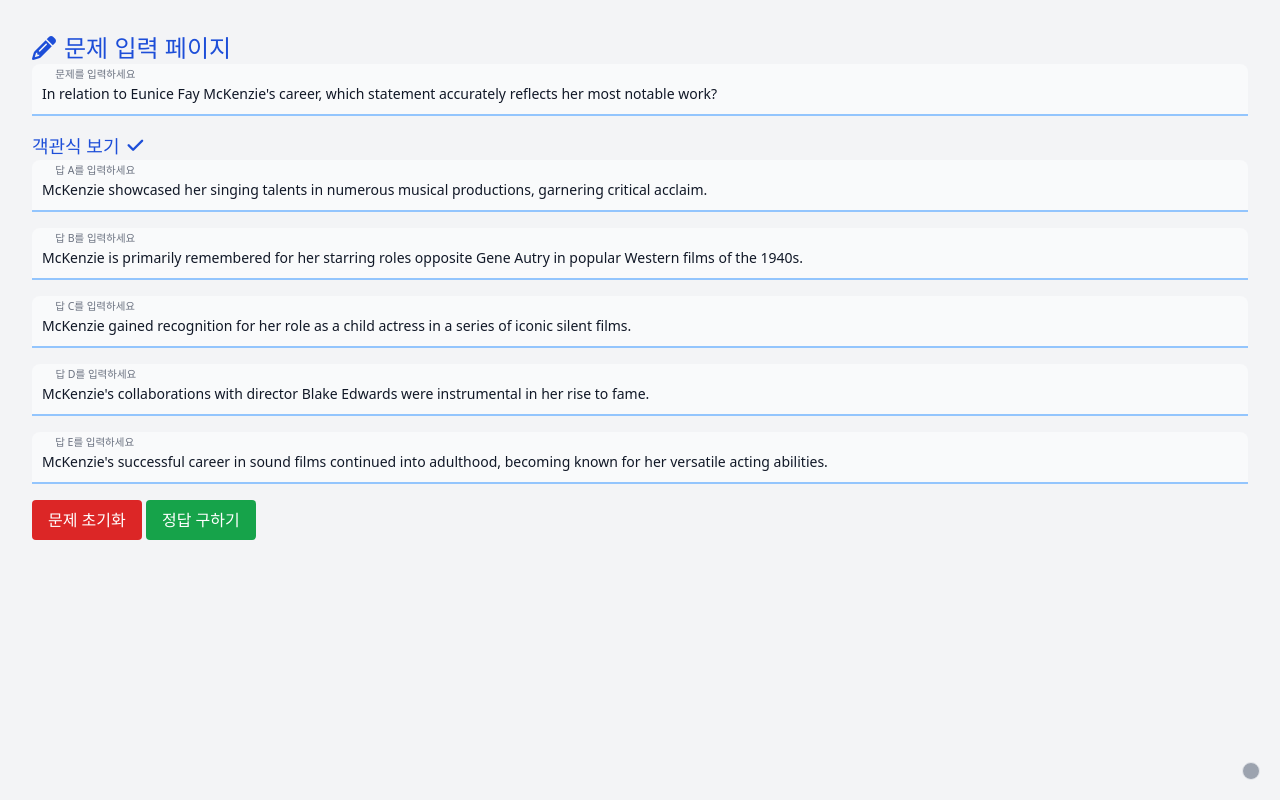
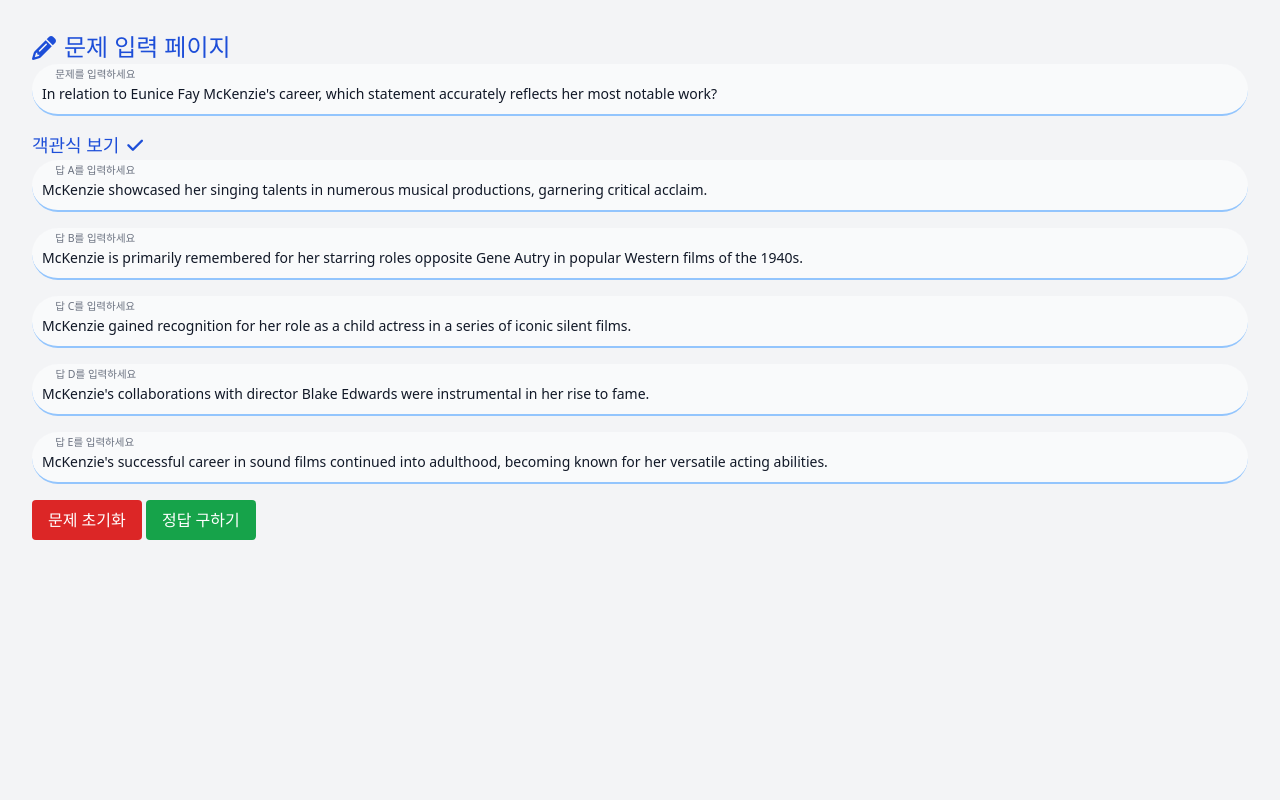
Before and after one commit to mrseongminkim/capstone-project, a Flask app: page / in a window 1280 px wide. Run offline with Flask 3, Linux system fonts and the light colour scheme; some libraries are stand-ins or nearby versions; some web fonts are replaced.

Commit message:
Update index.html
폰트 추가, static/css/style.css적용코드 추가 및 floating label 둥근 모양으로 변경

```diff
--- a/templates/index.html
+++ b/templates/index.html
@@ -22,7 +22,12 @@
       href="/static/images/favicon-96x96.png"
       sizes="96x96"
     />
+
     <script src="https://cdn.tailwindcss.com"></script>
+    <link
+      rel="stylesheet"
+      href="{{url_for('static', filename='css/style.css')}}"
+    />
     <script src="{{ url_for('static', filename='js/main.js') }}" defer></script>
     <script
       src="https://kit.fontawesome.com/8c10ec3b61.js"
@@ -41,7 +46,7 @@
             type="text"
             id="question"
             aria-describedby="question_help"
-            class="block rounded-t-lg px-2.5 pb-2.5 pt-5 w-full text-sm text-gray-900 bg-gray-50 appearance-none border-0 border-b-2 border-blue-300 focus:outline-none focus:ring-0 focus:border-blue-600 peer"
+            class="block rounded-full px-2.5 pb-2.5 pt-5 w-full text-sm text-gray-900 bg-gray-50 appearance-none border-0 border-b-2 border-blue-300 focus:outline-none focus:ring-0 focus:border-blue-600 peer"
             placeholder=" "
             value="In relation to Eunice Fay McKenzie's career, which statement accurately reflects her most notable work?"
           />
@@ -62,7 +67,7 @@
           <input
             type="text"
             id="A"
-            class="block rounded-t-lg px-2.5 pb-2.5 pt-5 w-full text-sm text-gray-900 bg-gray-50 appearance-none border-0 border-b-2 border-blue-300 focus:outline-none focus:ring-0 focus:border-blue-600 peer"
+            class="block rounded-full px-2.5 pb-2.5 pt-5 w-full text-sm text-gray-900 bg-gray-50 appearance-none border-0 border-b-2 border-blue-300 focus:outline-none focus:ring-0 focus:border-blue-600 peer"
             placeholder=" "
             value="McKenzie showcased her singing talents in numerous musical productions, garnering critical acclaim."
           />
@@ -77,7 +82,7 @@
           <input
             type="text"
             id="B"
-            class="block rounded-t-lg px-2.5 pb-2.5 pt-5 w-full text-sm text-gray-900 bg-gray-50 appearance-none border-0 border-b-2 border-blue-300 focus:outline-none focus:ring-0 focus:border-blue-600 peer"
+            class="block rounded-full px-2.5 pb-2.5 pt-5 w-full text-sm text-gray-900 bg-gray-50 appearance-none border-0 border-b-2 border-blue-300 focus:outline-none focus:ring-0 focus:border-blue-600 peer"
             placeholder=" "
             value="McKenzie is primarily remembered for her starring roles opposite Gene Autry in popular Western films of the 1940s."
           />
@@ -92,7 +97,7 @@
           <input
             type="text"
             id="C"
-            class="block rounded-t-lg px-2.5 pb-2.5 pt-5 w-full text-sm text-gray-900 bg-gray-50 appearance-none border-0 border-b-2 border-blue-300 focus:outline-none focus:ring-0 focus:border-blue-600 peer"
+            class="block rounded-full px-2.5 pb-2.5 pt-5 w-full text-sm text-gray-900 bg-gray-50 appearance-none border-0 border-b-2 border-blue-300 focus:outline-none focus:ring-0 focus:border-blue-600 peer"
             placeholder=" "
             value="McKenzie gained recognition for her role as a child actress in a series of iconic silent films."
           />
@@ -107,7 +112,7 @@
           <input
             type="text"
             id="D"
-            class="block rounded-t-lg px-2.5 pb-2.5 pt-5 w-full text-sm text-gray-900 bg-gray-50 appearance-none border-0 border-b-2 border-blue-300 focus:outline-none focus:ring-0 focus:border-blue-600 peer"
+            class="block rounded-full px-2.5 pb-2.5 pt-5 w-full text-sm text-gray-900 bg-gray-50 appearance-none border-0 border-b-2 border-blue-300 focus:outline-none focus:ring-0 focus:border-blue-600 peer"
             placeholder=" "
             value="McKenzie's collaborations with director Blake Edwards were instrumental in her rise to fame."
           />
@@ -122,7 +127,7 @@
           <input
             type="text"
             id="E"
-            class="block rounded-t-lg px-2.5 pb-2.5 pt-5 w-full text-sm text-gray-900 bg-gray-50 appearance-none border-0 border-b-2 border-blue-300 focus:outline-none focus:ring-0 focus:border-blue-600 peer"
+            class="block rounded-full px-2.5 pb-2.5 pt-5 w-full text-sm text-gray-900 bg-gray-50 appearance-none border-0 border-b-2 border-blue-300 focus:outline-none focus:ring-0 focus:border-blue-600 peer"
             placeholder=" "
             value="McKenzie's successful career in sound films continued into adulthood, becoming known for her versatile acting abilities."
           />
@@ -145,11 +150,6 @@
       >
         정답 구하기
       </button>
-      <button
-        id="camera_button"
-        class="fixed bottom-5 right-5 bg-gray-400 hover:bg-green-600 active:bg-green-700 text-white p-2 border rounded-full cursor-pointer"
-      ></button>
-      <input type="file" id="imageInput" class="hidden" />
 
       <div id="answer" class="text-blue-500 text-lg text-center"></div>
 
```
Lines whose indentation alone changed are shown as unchanged.
